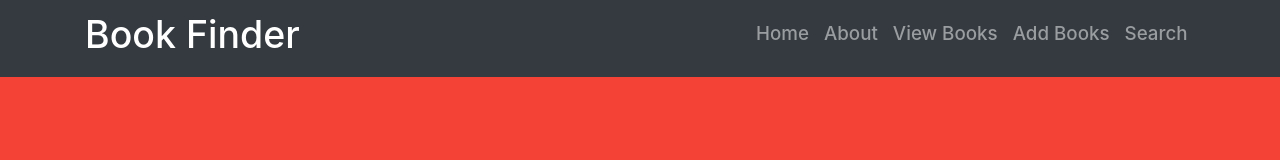
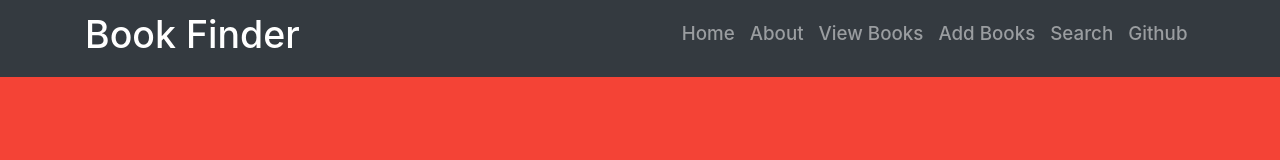
Before and after one commit to imshawan/bookFinder-dps, a React (Create React App) app in the folder frontend/: page / in a window 1280 px wide. Shown: the top 160 px of the page. Built offline with nearby package versions, Linux system fonts and the light colour scheme.

Commit message:
Added github link

```diff
--- a/frontend/src/App.js
+++ b/frontend/src/App.js
@@ -49,6 +49,9 @@ class App extends Component {
                 <NavItem>
                     <NavLink href="/search"><h5>Search</h5></NavLink>
                 </NavItem>
+                <NavItem>
+                    <NavLink href="https://github.com/imshawan/bookFinder-dps"><h5>Github</h5></NavLink>
+                </NavItem>
               </Nav>
             </Collapse>
             </div>
```
